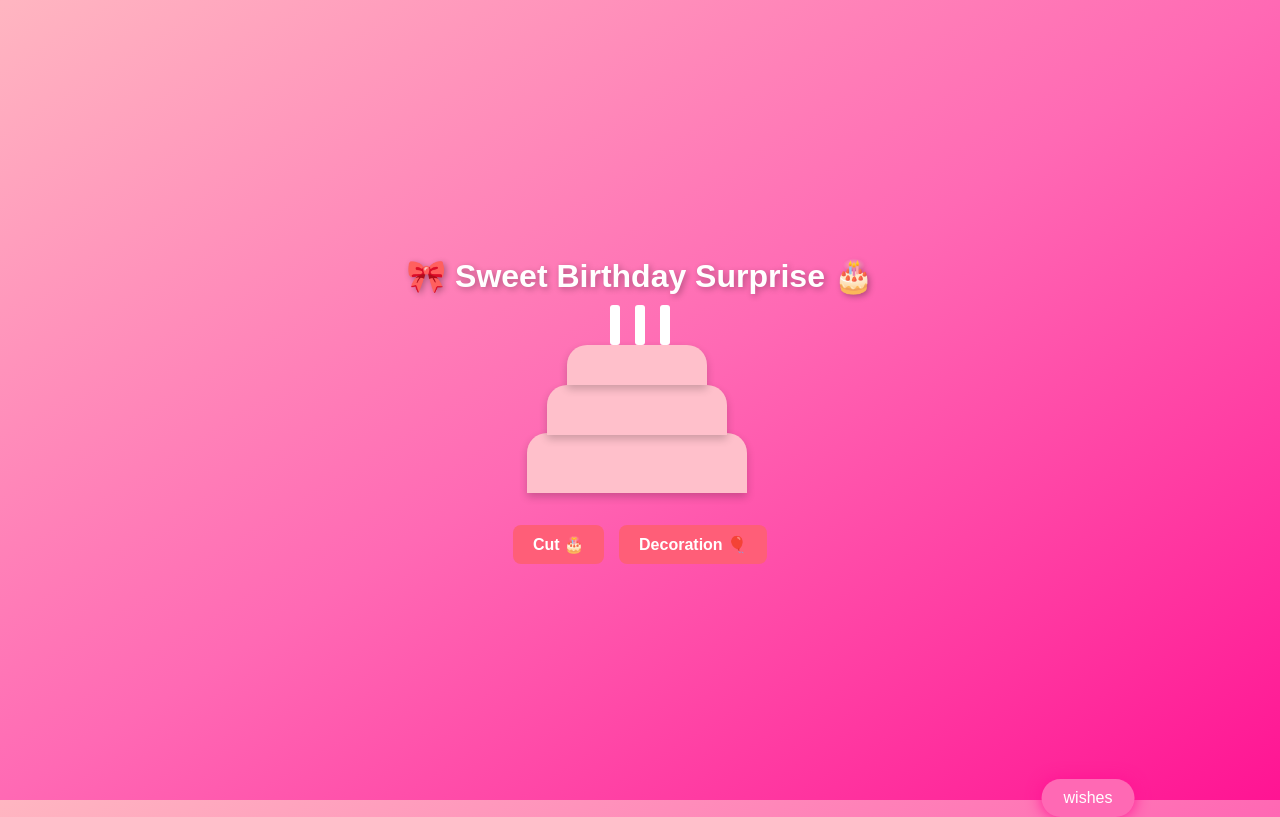
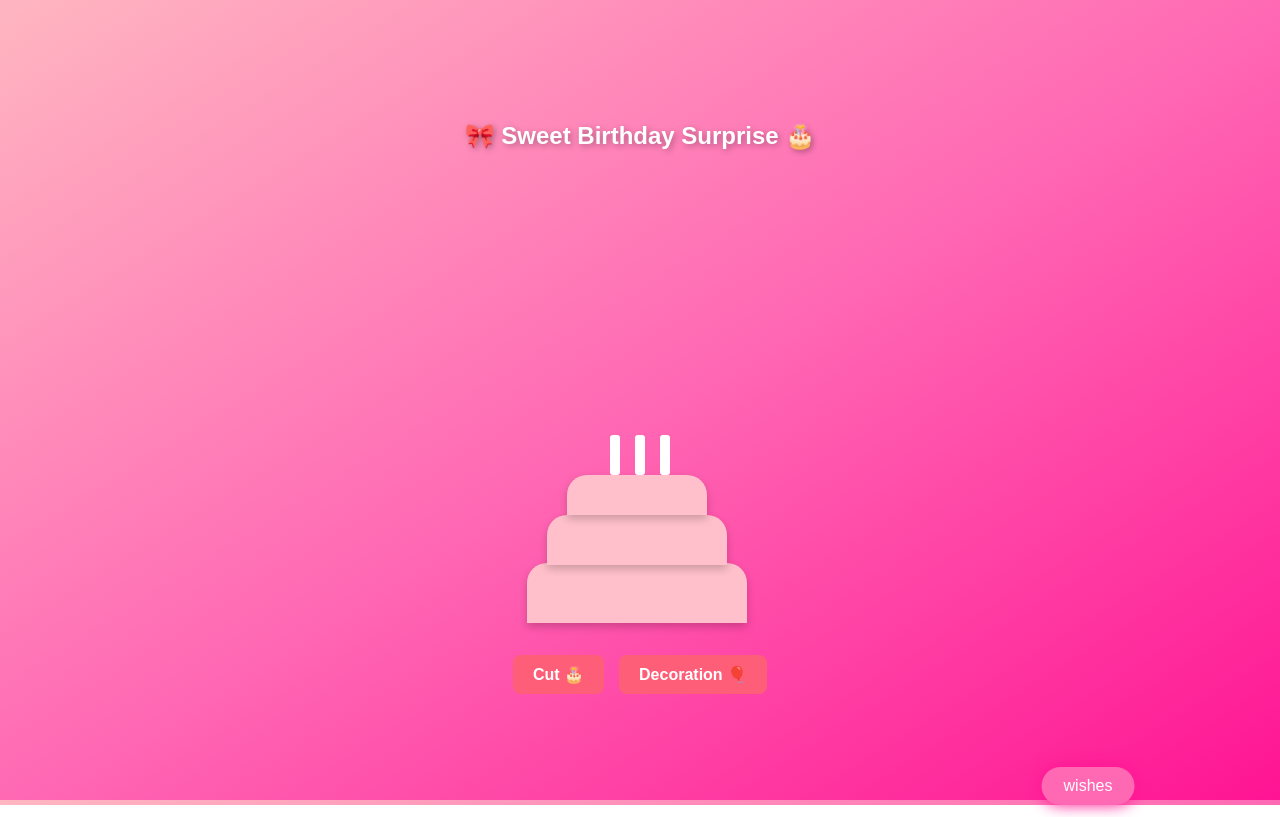
Before and after one commit to Qazi-Fudail/birthday-wish, a plain HTML site: page index.html in a window 1280 px wide. Drawn offline with Linux system fonts and the light colour scheme.

Commit message:
Add files via upload

```diff
--- a/index.html
+++ b/index.html
@@ -19,8 +19,8 @@
     }
 
     h1 {
-      margin-bottom: 20px;
-      font-size: 2rem;
+      margin-bottom: 23%;
+      font-size: 1.5rem;
       color: white;
       text-shadow: 2px 2px 6px rgba(0,0,0,0.3);
     }
@@ -200,7 +200,7 @@
     }
     .surprise-button{
     position: absolute;
-    bottom: -17px;
+    bottom: -5px;
     left: 85%;
     transform: translateX(-50%);
     z-index: 10;
```
